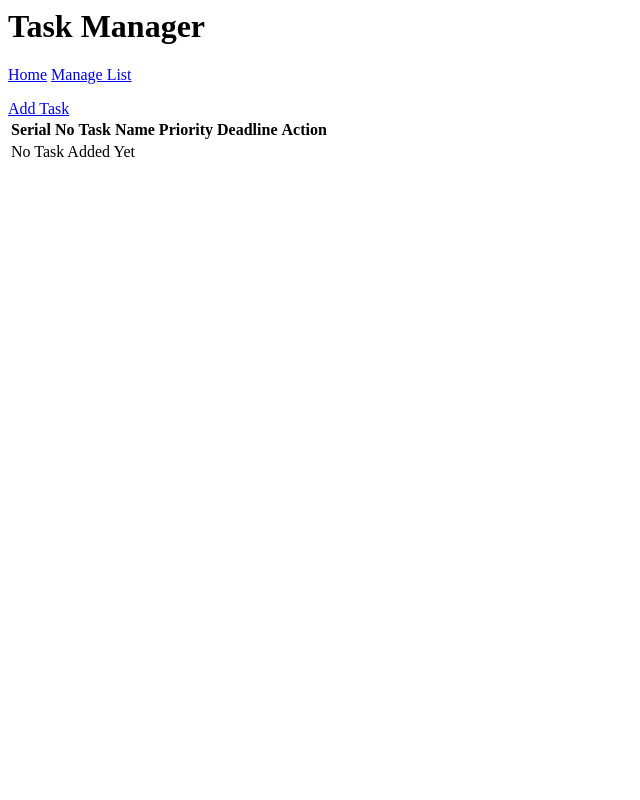
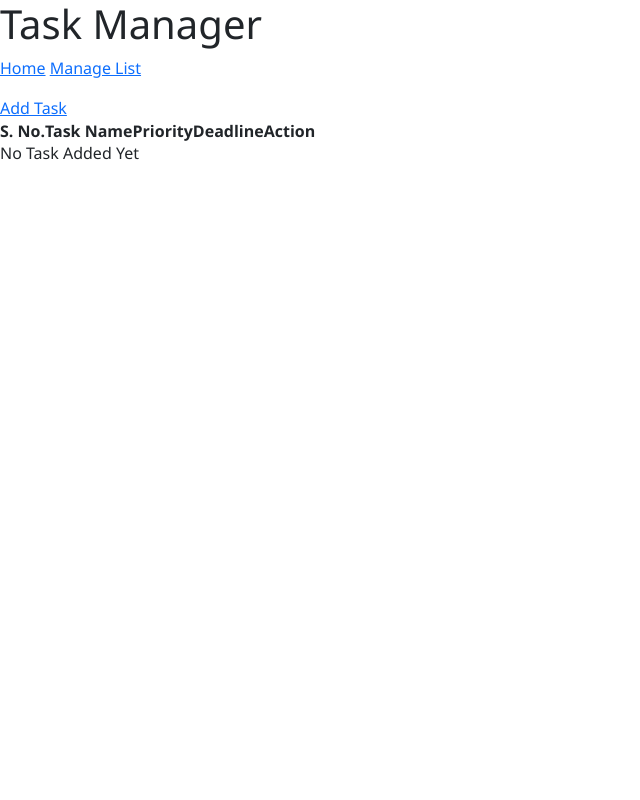
Before and after one commit to shreyacasm/task-manager, a PHP site: page /task-manager/ in a window 1280 px wide. Shown: the whole page, without its empty margins (0-640 px from the left). Run offline with PHP 8.4, Linux system fonts and the light colour scheme; data that the repository does not hold is empty.

Commit message:
css n cdn added

```diff
--- a/add-list.php
+++ b/add-list.php
@@ -5,6 +5,8 @@
 <html>
 <head>
     <title>Task Manager</title>
+        <link rel="stylesheet" href="<?php echo SITEURL;?>css/style.css">
+        <link href="https://cdn.jsdelivr.net/npm/bootstrap@5.0.1/dist/css/bootstrap.min.css" rel="stylesheet" integrity="sha384-+0n0xVW2eSR5OomGNYDnhzAbDsOXxcvSN1TPprVMTNDbiYZCxYbOOl7+AMvyTG2x" crossorigin="anonymous">
 </head>
 <body>
     <h1>Task Manager</h1>
--- a/add-task.php
+++ b/add-task.php
@@ -5,6 +5,8 @@
 <html>
 <head>
     <title>Task Manager</title>
+    <link rel="stylesheet" href="<?php echo SITEURL;?>css/style.css">
+    <link href="https://cdn.jsdelivr.net/npm/bootstrap@5.0.1/dist/css/bootstrap.min.css" rel="stylesheet" integrity="sha384-+0n0xVW2eSR5OomGNYDnhzAbDsOXxcvSN1TPprVMTNDbiYZCxYbOOl7+AMvyTG2x" crossorigin="anonymous">
 </head>
 <body>
     <h1>Task Manager</h1>
--- /dev/null
+++ b/css/style.css
@@ -0,0 +1,5 @@
+*{
+    margin: 0%;
+    padding: 0%;
+    font-family: 'Segoe UI', Tahoma, Geneva, Verdana, sans-serif;
+}
--- a/index.php
+++ b/index.php
@@ -4,6 +4,8 @@
 <html>
     <head>
         <title>Task Manager</title>
+        <link rel="stylesheet" href="<?php echo SITEURL;?>css/style.css">
+        <link href="https://cdn.jsdelivr.net/npm/bootstrap@5.0.1/dist/css/bootstrap.min.css" rel="stylesheet" integrity="sha384-+0n0xVW2eSR5OomGNYDnhzAbDsOXxcvSN1TPprVMTNDbiYZCxYbOOl7+AMvyTG2x" crossorigin="anonymous">
     </head>
     <body>
         <h1>Task Manager</h1>
@@ -62,7 +64,7 @@
             <a href="<?php SITEURL: ?>add-task.php">Add Task</a>
             <table>
                 <tr>
-                    <th>Serial No</th>
+                    <th>S. No.</th>
                     <th>Task Name</th>
                     <th>Priority</th>
                     <th>Deadline</th>
--- a/list-task.php
+++ b/list-task.php
@@ -7,6 +7,8 @@
 <html>
     <head>
         <title>Task Manager</title>
+        <link rel="stylesheet" href="<?php echo SITEURL;?>css/style.css">
+        <link href="https://cdn.jsdelivr.net/npm/bootstrap@5.0.1/dist/css/bootstrap.min.css" rel="stylesheet" integrity="sha384-+0n0xVW2eSR5OomGNYDnhzAbDsOXxcvSN1TPprVMTNDbiYZCxYbOOl7+AMvyTG2x" crossorigin="anonymous">
     </head>
 
     <body>
--- a/manage-list.php
+++ b/manage-list.php
@@ -4,6 +4,8 @@
 <html>
     <head>
         <title>Task Manager</title>
+        <link rel="stylesheet" href="<?php echo SITEURL;?>css/style.css">
+        <link href="https://cdn.jsdelivr.net/npm/bootstrap@5.0.1/dist/css/bootstrap.min.css" rel="stylesheet" integrity="sha384-+0n0xVW2eSR5OomGNYDnhzAbDsOXxcvSN1TPprVMTNDbiYZCxYbOOl7+AMvyTG2x" crossorigin="anonymous">
     </head>
     <body>
         <h1>Task Manager</h1>
--- a/update-list.php
+++ b/update-list.php
@@ -36,6 +36,8 @@
 <html>
 <head>
     <title>Task Manager</title>
+        <link rel="stylesheet" href="<?php echo SITEURL;?>css/style.css">
+        <link href="https://cdn.jsdelivr.net/npm/bootstrap@5.0.1/dist/css/bootstrap.min.css" rel="stylesheet" integrity="sha384-+0n0xVW2eSR5OomGNYDnhzAbDsOXxcvSN1TPprVMTNDbiYZCxYbOOl7+AMvyTG2x" crossorigin="anonymous">
 </head>
 <body>
     <h1>Task Manager</h1>
--- a/update-task.php
+++ b/update-task.php
@@ -39,6 +39,8 @@
 <html>
 <head>
     <title>Task Manager</title>
+        <link rel="stylesheet" href="<?php echo SITEURL;?>css/style.css">
+        <link href="https://cdn.jsdelivr.net/npm/bootstrap@5.0.1/dist/css/bootstrap.min.css" rel="stylesheet" integrity="sha384-+0n0xVW2eSR5OomGNYDnhzAbDsOXxcvSN1TPprVMTNDbiYZCxYbOOl7+AMvyTG2x" crossorigin="anonymous">
 </head>
 <body>
 <h1>Task Manager</h1>
```
